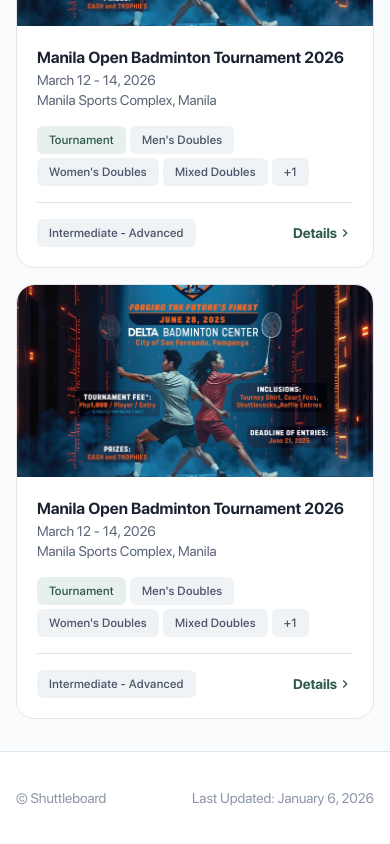
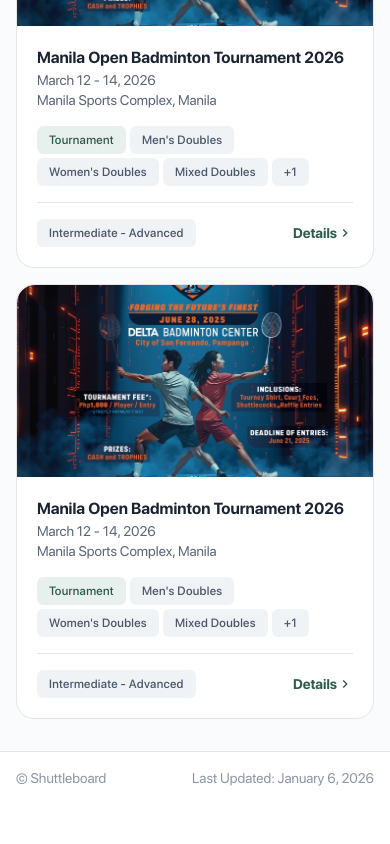
Before and after one commit to airemcs/shuttleboard, a React (Vite) app: page / in a window 390 px wide. Shown: the part 2426-3270 px from the top of the page. After the commit the page ends 3230 px from the top, so only its background shows below. Built offline with nearby package versions, Linux system fonts and the light colour scheme.

Commit message:
Adjust Footer

```diff
--- a/src/components/Footer.tsx
+++ b/src/components/Footer.tsx
@@ -1,6 +1,6 @@
 export default function Footer() {
   return (
-    <div className="py-9 font-sf-regular text-sm flex justify-between text-tertiary-black">
+    <div className="py-4 lg:py-9 font-sf-regular text-sm flex justify-between text-tertiary-black">
       <span className="hidden lg:inline">© Shuttleboard • PH Badminton Events Directory • A community resource for Filipino badminton players.</span>
       <span className="lg:hidden">© Shuttleboard</span>
       <span>Last Updated: January 6, 2026</span>
```
